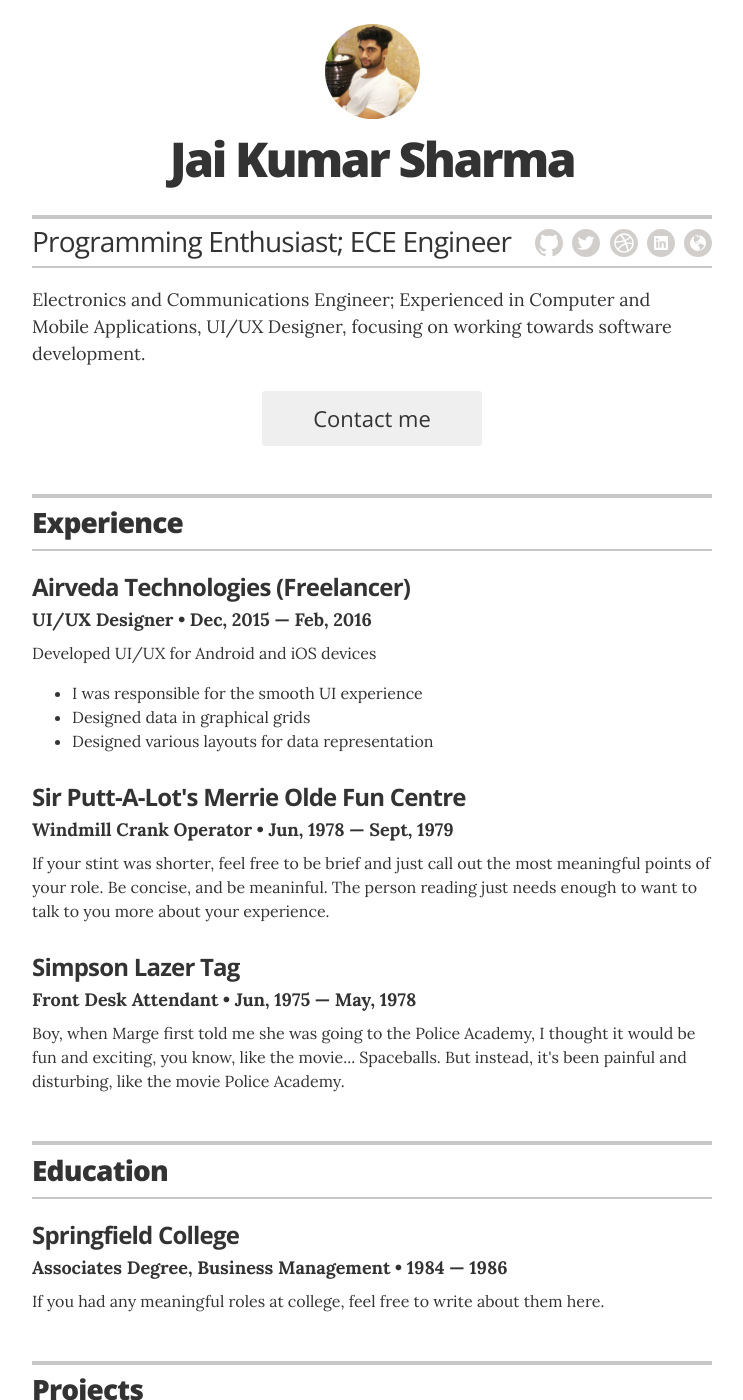
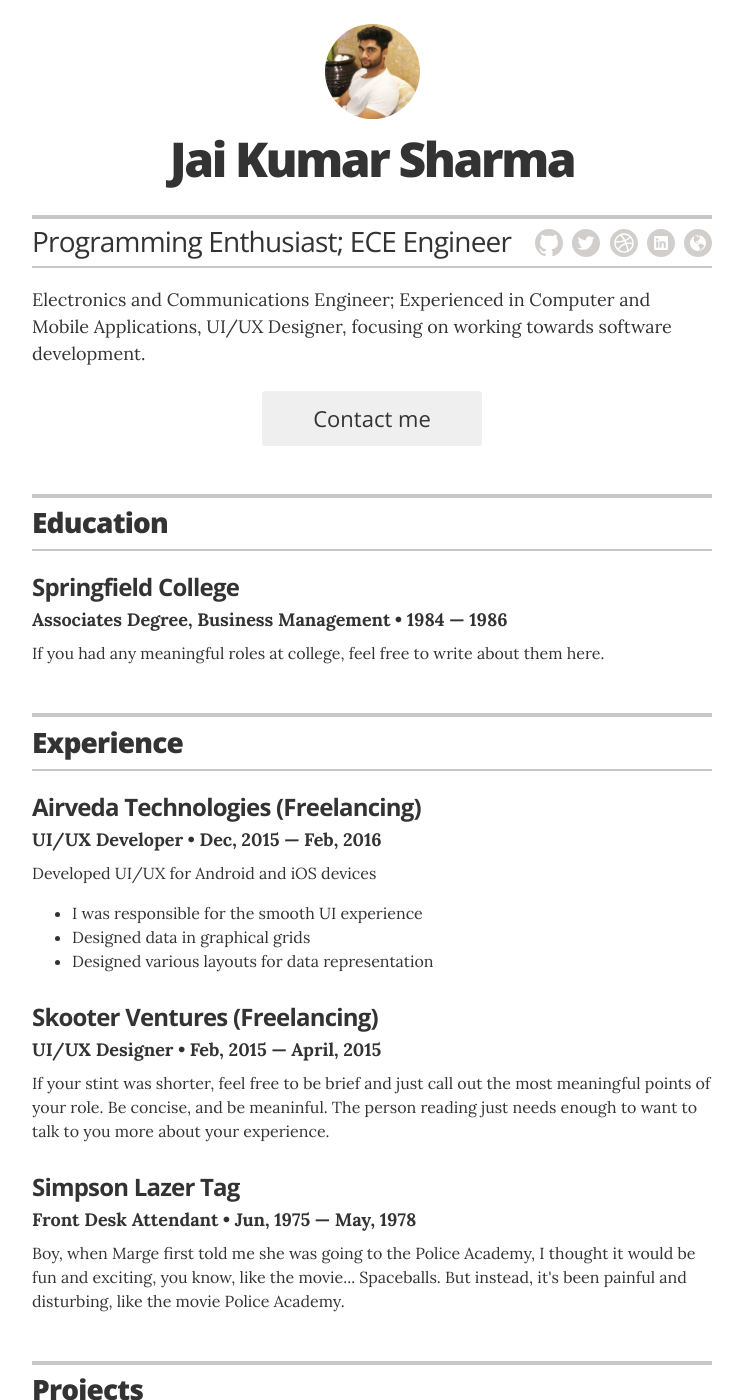
Before and after one commit to ja1sh/jaisharmafps.github.io, a Jekyll site: the page built from index.html, in a window 1280 px wide and 1400 px high. Shown: the whole window, without its empty margins (268-1011 px from the left). Built offline with Jekyll 4.4.1, drawn with Linux system fonts in a browser that asks for light colours.

Commit message:
details update x1.0

```diff
--- a/_layouts/resume.html
+++ b/_layouts/resume.html
@@ -39,6 +39,25 @@
 
       </header>
 
+		 {% if site.resume_section_education %}
+      <!-- begin Education -->
+      <section class="content-section">
+
+        <header class="section-header">
+          <h2>Education</h2>
+        </header>
+
+        <div class="resume-item" itemscope itemprop="alumniOf" itemtype="http://schema.org/CollegeOrUniversity">
+          <h3 class="resume-item-title" itemprop="name">Springfield College</h3>
+          <h4 class="resume-item-details" itemprop="description">Associates Degree, Business Management &bull; 1984 &mdash; 1986</h4>
+          <p class="resume-item-copy">If you had any meaningful roles at college, feel free to write about them here.</p>
+        </div>
+
+      </section>
+      <!-- end Education -->
+      {% endif %}
+
+
       {% if site.resume_section_experience %}
       <!-- begin Experience -->
       <section class="content-section">
@@ -49,8 +68,8 @@
 
         <!-- Duplicate these resume-item elements and edit accordingly for each job you want to add here -->
         <div class="resume-item" itemscope itemprop="worksFor" itemtype="http://schema.org/Organization">
-          <h3 class="resume-item-title" itemprop="name">Airveda Technologies (Freelancer)</h3>
-          <h4 class="resume-item-details" itemprop="description">UI/UX Designer &bull; Dec, 2015 &mdash; Feb, 2016</h4>
+          <h3 class="resume-item-title" itemprop="name">Airveda Technologies (Freelancing)</h3>
+          <h4 class="resume-item-details" itemprop="description">UI/UX Developer &bull; Dec, 2015 &mdash; Feb, 2016</h4>
           <p class="resume-item-copy">Developed UI/UX for Android and iOS devices</p>
           <ul class="resume-item-list">
             <li>I was responsible for the smooth UI experience</li>
@@ -63,8 +82,8 @@
 
         <!-- another resume item -->
         <div class="resume-item" itemscope itemprop="worksFor" itemtype="http://schema.org/Organization">
-          <h3 class="resume-item-title" itemprop="name">Sir Putt-A-Lot's Merrie Olde Fun Centre</h3>
-          <h4 class="resume-item-details" itemprop="description">Windmill Crank Operator &bull; Jun, 1978 &mdash; Sept, 1979</h4>
+          <h3 class="resume-item-title" itemprop="name">Skooter Ventures (Freelancing)</h3>
+          <h4 class="resume-item-details" itemprop="description">UI/UX Designer &bull; Feb, 2015 &mdash; April, 2015</h4>
           <p class="resume-item-copy">If your stint was shorter, feel free to be brief and just call out the most meaningful points of your role. Be concise, and be meaninful. The person reading just needs enough to want to talk to you more about your experience.</p>
 
         </div><!-- end of resume-item -->
@@ -81,23 +100,6 @@
       <!-- end Experience -->
       {% endif %}
 
-      {% if site.resume_section_education %}
-      <!-- begin Education -->
-      <section class="content-section">
-
-        <header class="section-header">
-          <h2>Education</h2>
-        </header>
-
-        <div class="resume-item" itemscope itemprop="alumniOf" itemtype="http://schema.org/CollegeOrUniversity">
-          <h3 class="resume-item-title" itemprop="name">Springfield College</h3>
-          <h4 class="resume-item-details" itemprop="description">Associates Degree, Business Management &bull; 1984 &mdash; 1986</h4>
-          <p class="resume-item-copy">If you had any meaningful roles at college, feel free to write about them here.</p>
-        </div>
-
-      </section>
-      <!-- end Education -->
-      {% endif %}
 
       {% if site.resume_section_projects %}
       <!-- begin Projects -->
```
